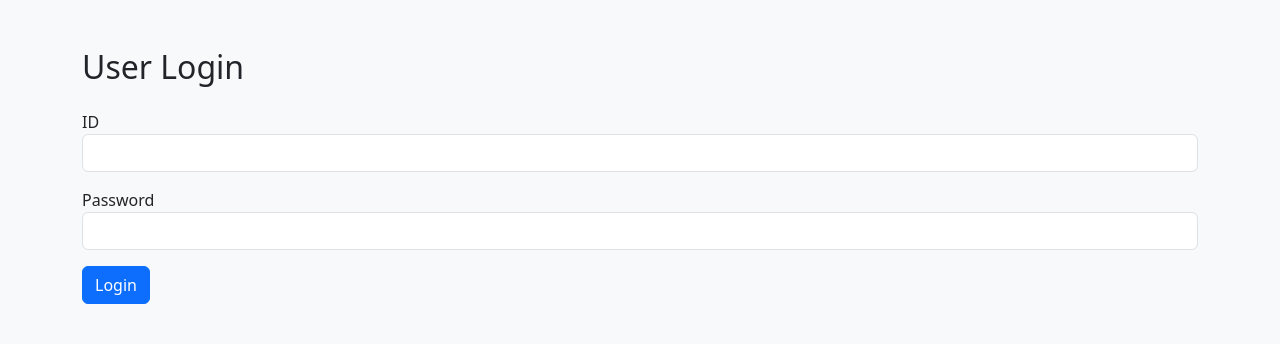
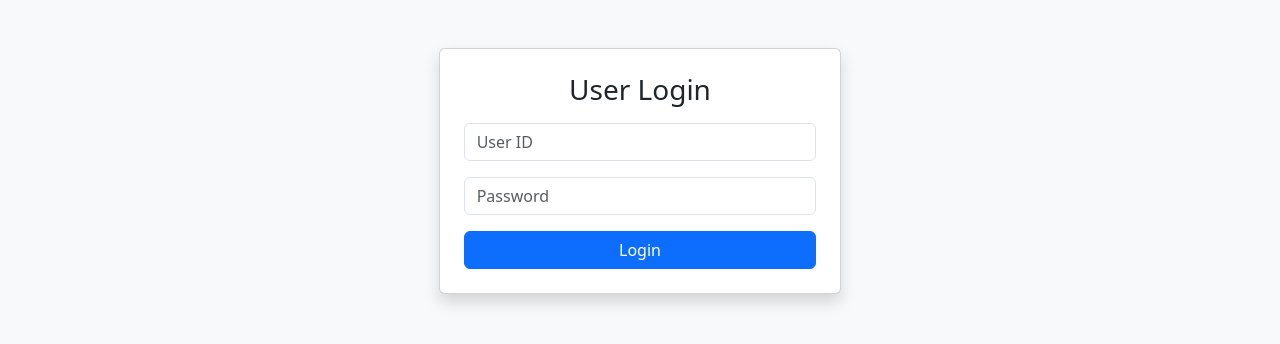
Before and after one commit to Naveentm16/ration-system, a Flask app: page /user_login in a window 1280 px wide. Shown: the top 344 px of the page. Run offline with Flask 3, Linux system fonts and the light colour scheme.

Commit message:
Update user_login.html

```diff
--- a/templates/user_login.html
+++ b/templates/user_login.html
@@ -1,24 +1,21 @@
 <!DOCTYPE html>
-<html lang="en">
+<html>
 <head>
-    <meta charset="UTF-8">
     <title>User Login</title>
     <link href="https://cdn.jsdelivr.net/npm/bootstrap@5.3.2/dist/css/bootstrap.min.css" rel="stylesheet">
 </head>
 <body class="bg-light">
-<div class="container mt-5">
-    <h2 class="mb-4">User Login</h2>
-    <form method="POST">
-        <div class="mb-3">
-            <label>ID</label>
-            <input type="text" name="id" class="form-control" required>
-        </div>
-        <div class="mb-3">
-            <label>Password</label>
-            <input type="password" name="password" class="form-control" required>
-        </div>
-        <button class="btn btn-primary">Login</button>
-    </form>
+
+<div class="container mt-5 col-md-4">
+    <div class="card p-4 shadow">
+        <h3 class="text-center mb-3">User Login</h3>
+        <form method="POST">
+            <input name="id" class="form-control mb-3" placeholder="User ID" required>
+            <input name="password" type="password" class="form-control mb-3" placeholder="Password" required>
+            <button class="btn btn-primary w-100">Login</button>
+        </form>
+    </div>
 </div>
+
 </body>
 </html>
```
